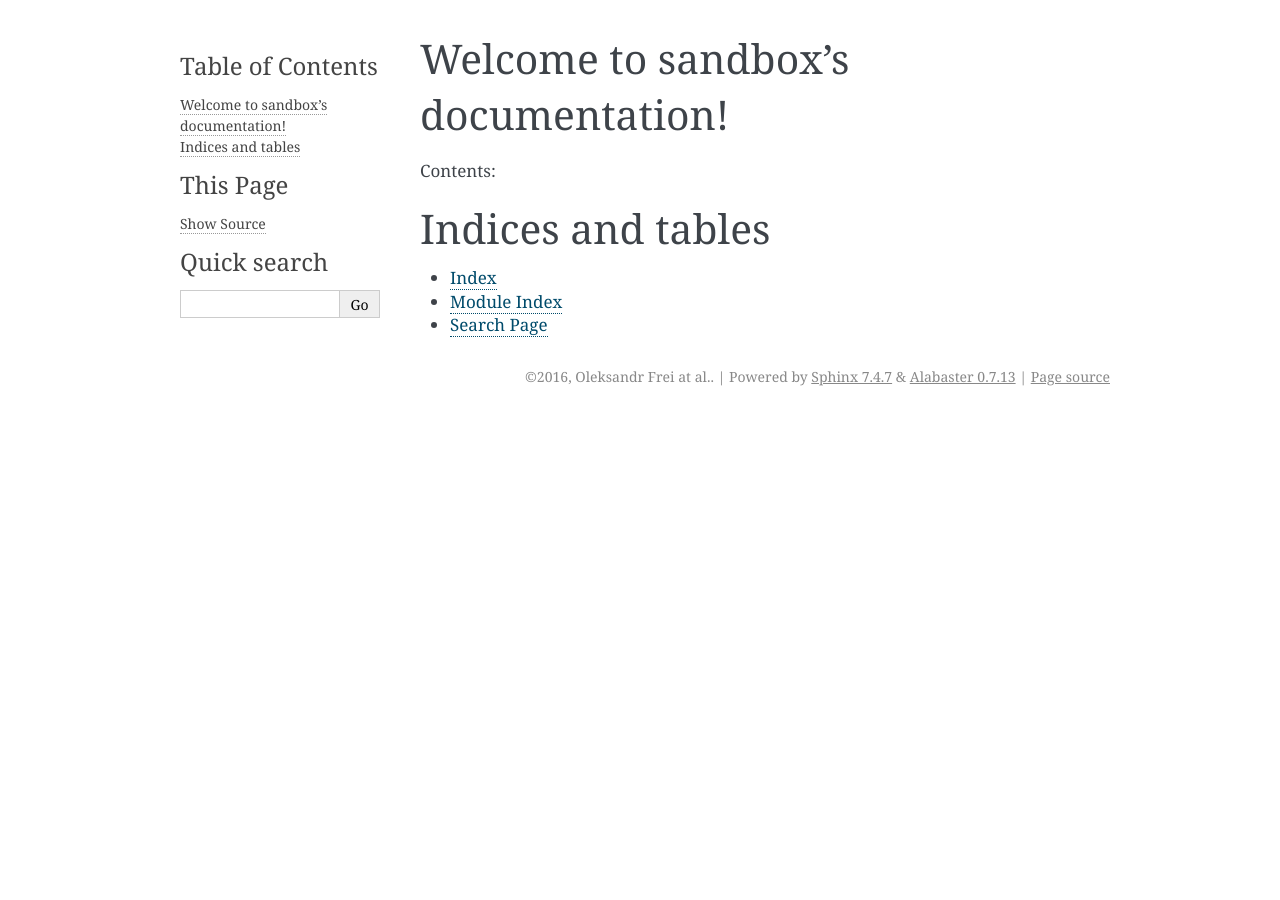
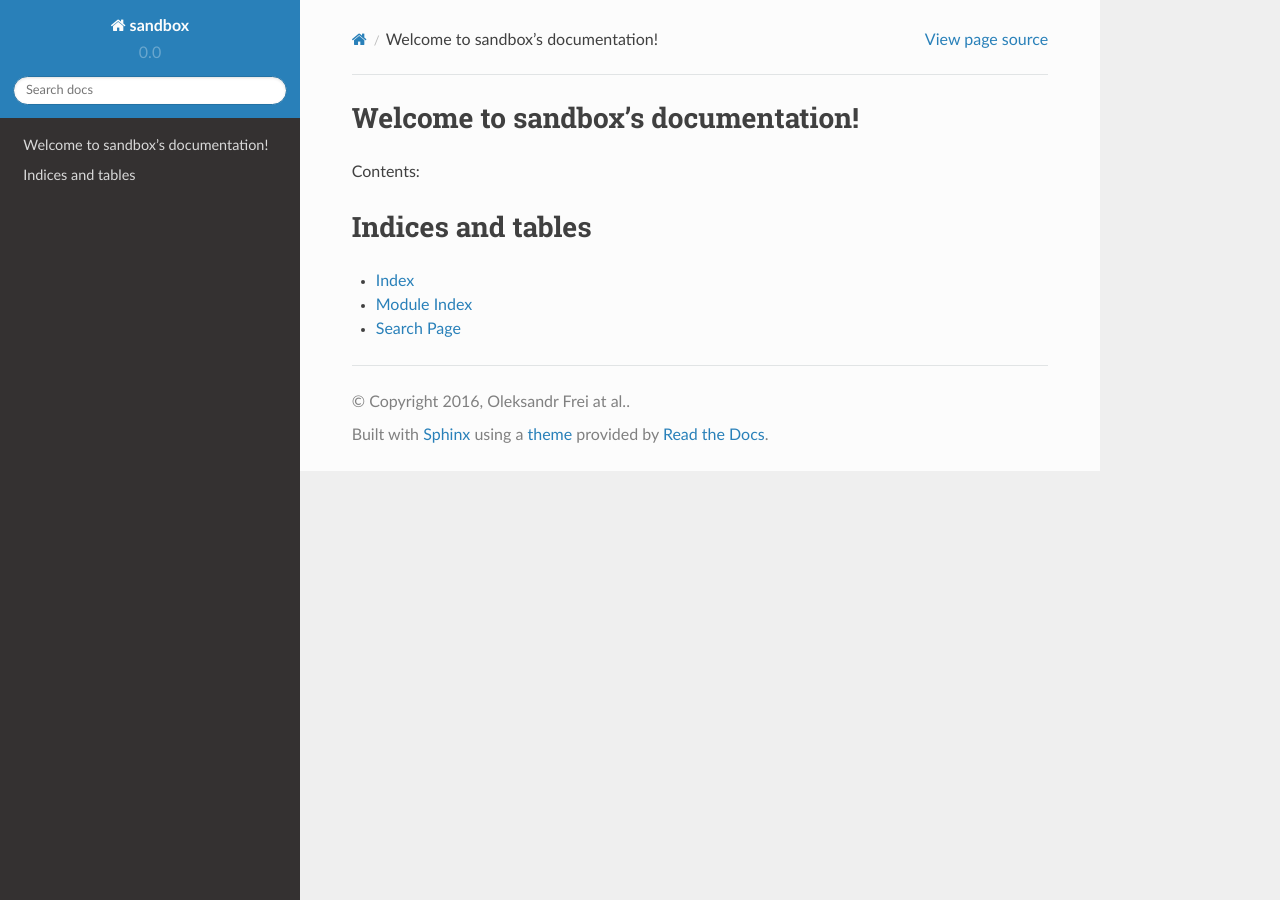
Before and after one commit to precimed/sandbox, a Sphinx documentation site: the page built from docs/index.txt, in a window 1280 px wide. Built offline with Sphinx 7.4.7 and the Read the Docs theme 2.0.0, drawn with Linux system fonts in a browser that asks for light colours; formulas are drawn with MathJax 3.

Commit message:
Enable Read the Docs theme for documentation

```diff
--- a/docs/conf.py
+++ b/docs/conf.py
@@ -110,7 +110,16 @@
 
 # The theme to use for HTML and HTML Help pages.  See the documentation for
 # a list of builtin themes.
-html_theme = 'alabaster'
+# on_rtd is whether we are on readthedocs.org
+on_rtd = os.environ.get('READTHEDOCS', None) == 'True'
+
+if not on_rtd:  # only import and set the theme if we're building docs locally
+    import sphinx_rtd_theme
+    html_theme = 'sphinx_rtd_theme'
+    html_theme_path = [sphinx_rtd_theme.get_html_theme_path()]
+else:
+    # otherwise, readthedocs.org uses their theme by default, so no need to specify it
+    html_theme = 'default'
 
 # Theme options are theme-specific and customize the look and feel of a theme
 # further.  For a list of options available for each theme, see the
```
